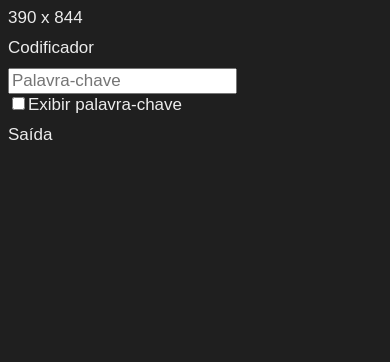
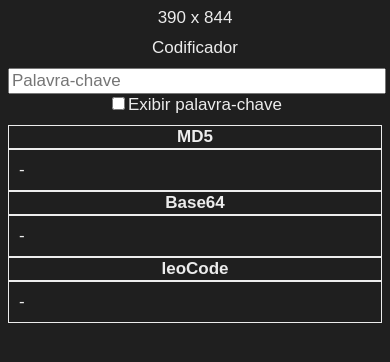
Before and after one commit to Leandro-Infoel/infoel, a plain HTML site: page index.htm in a window 390 px wide. Drawn offline with Linux system fonts and the light colour scheme.

Commit message:
Show em tabela responsiva

```diff
--- a/estilos.css
+++ b/estilos.css
@@ -2,17 +2,32 @@
     font-family: Arial, Helvetica, sans-serif;
     font-size: 17px;
 }
-.opcoes {
-    display: block;
-    width: max-content;
-    color: #ececec;
-    background-color: rgb(85, 85, 85);
-    padding: 10px 30px;
-    border-radius: 10px;
-    text-decoration: none;
+table, th, td {
+    border: 1px solid #ececec;
+    border-collapse: collapse;
 }
-@media only screen and (max-width: 460px) {
-    .opcoes {
-        width: 80vw;
+#outMD5, #outBase64, #outleoCode {
+    word-wrap: break-word;
+    padding: 10px;
+}
+@media only screen and (max-width: 615px) {
+    th, td {
+        display: block;
+    }
+    table {
+        width: 100% !important;
+        border: none;
+    }
+    #th1Base64, #th1leoCode {
+        display: none;
+    }
+    #th2Base64, #th2leoCode {
+        display: block !important;
+    }
+    #entradaInp {
+        width: 99%;
+    }
+    #saidaResol, #titulo1, #checkboxExibePC {
+        margin: auto;
     }
 }
--- a/index.htm
+++ b/index.htm
@@ -13,12 +13,27 @@ Fonte Branca - #ececec
     </head>
     <body style="background-color: #1f1f1f; color: #ececec;" onresize="bodyResol()" onload="bodyResol()">
         <div id="saidaResol" style="width: max-content; margin-bottom: 10px;"></div>
-        <div>
-            <div style="margin-bottom: 10px;">Codificador</div>
-            <input id="entradaInp" type="password" placeholder="Palavra-chave" oninput="entrada(this)"><br>
+        <div id="titulo1" style="margin-bottom: 10px; width: max-content;">Codificador</div>
+        <input id="entradaInp" type="password" placeholder="Palavra-chave" oninput="entrada(this)"><br>
+        <div id="checkboxExibePC" style="width: max-content;">
             <input id="exibePC" type="checkbox" onclick="exibePalChav(this)">Exibir palavra-chave
-            <div id="saida" style="width: max-content; margin-top: 10px;">Saída</div>
         </div>
+
+        <table style="table-layout: fixed; width: 600px; margin-top: 10px;">
+            <tr>
+                <th id="th1MD5">MD5</th>
+                <th id="th1Base64">Base64</th>
+                <th id="th1leoCode">leoCode</th>
+            </tr>
+            <tr>
+                <td id="outMD5">-</td>
+                <th id="th2Base64" style="display: none;">Base64</th>
+                <td id="outBase64">-</td>
+                <th id="th2leoCode" style="display: none;">leoCode</th>
+                <td id="outleoCode">-</td>
+            </tr>
+        </table>
+
     </body>
-    <script src="script.js"></script>
+    <script src="main.js"></script>
 </html>
--- a/script.js
+++ b/main.js
@@ -1,7 +1,10 @@
 var saidaResol = document.getElementById('saidaResol');
-var saida =      document.getElementById('saida');
 var entradaInp = document.getElementById('entradaInp');
 var exibePC =    document.getElementById('exibePC');
+var outMD5 =     document.getElementById('outMD5');
+var outBase64 =  document.getElementById('outBase64');
+var outleoCode = document.getElementById('outleoCode');
+
 
 function exibePalChav(cb) {
     if (cb.checked) {
@@ -17,11 +20,13 @@ function bodyResol() {
 
 function entrada(input) {
     if (input.value != '') {
-        saida.innerHTML =  'MD5: ' +     MD5(input.value) + '<br>';
-        saida.innerHTML += 'Base64: ' +  btoa(input.value) + '<br>';
-        saida.innerHTML += 'leoCode: ' + leoCode(input.value);
+        outMD5.innerHTML =     MD5(input.value);
+        outBase64.innerHTML =  btoa(input.value);
+        outleoCode.innerHTML = leoCode(input.value);
     } else {
-    	saida.innerHTML = 'Saída';
+        outMD5.innerHTML =     '-';
+        outBase64.innerHTML =  '-';
+        outleoCode.innerHTML = '-';
     }
 }
 
```
